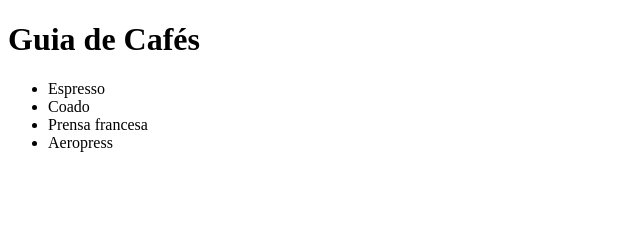
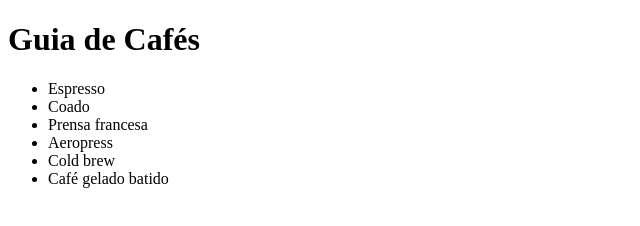
Before and after one commit to FelipeManchester/git-guia-de-cafes, a plain HTML site: page index.html in a window 1280 px wide. Shown: the whole page, without its empty margins (0-640 px from the left). Drawn offline with Linux system fonts and the light colour scheme.

Commit message:
Adiciona metodos frios

```diff
--- a/index.html
+++ b/index.html
@@ -11,6 +11,8 @@
       <li>Coado</li>
       <li>Prensa francesa</li>
       <li>Aeropress</li>
+      <li>Cold brew</li>
+      <li>Café gelado batido</li>
     </ul>
   </body>
 </html>
```
